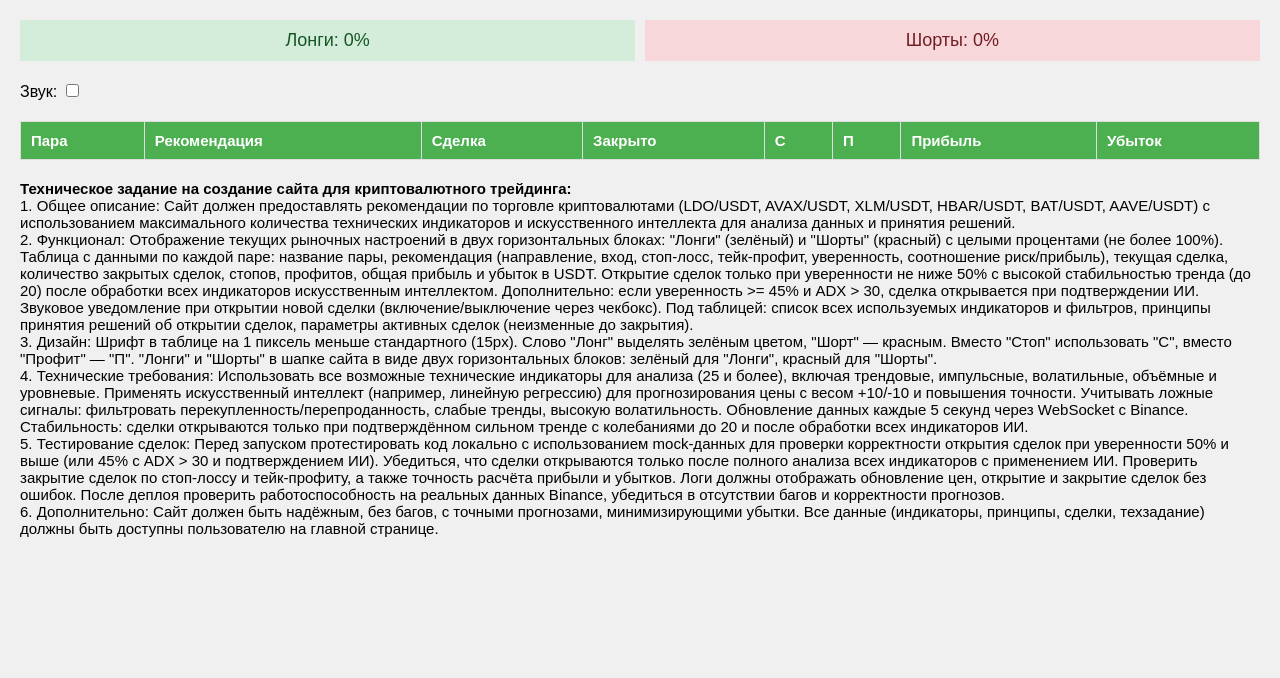
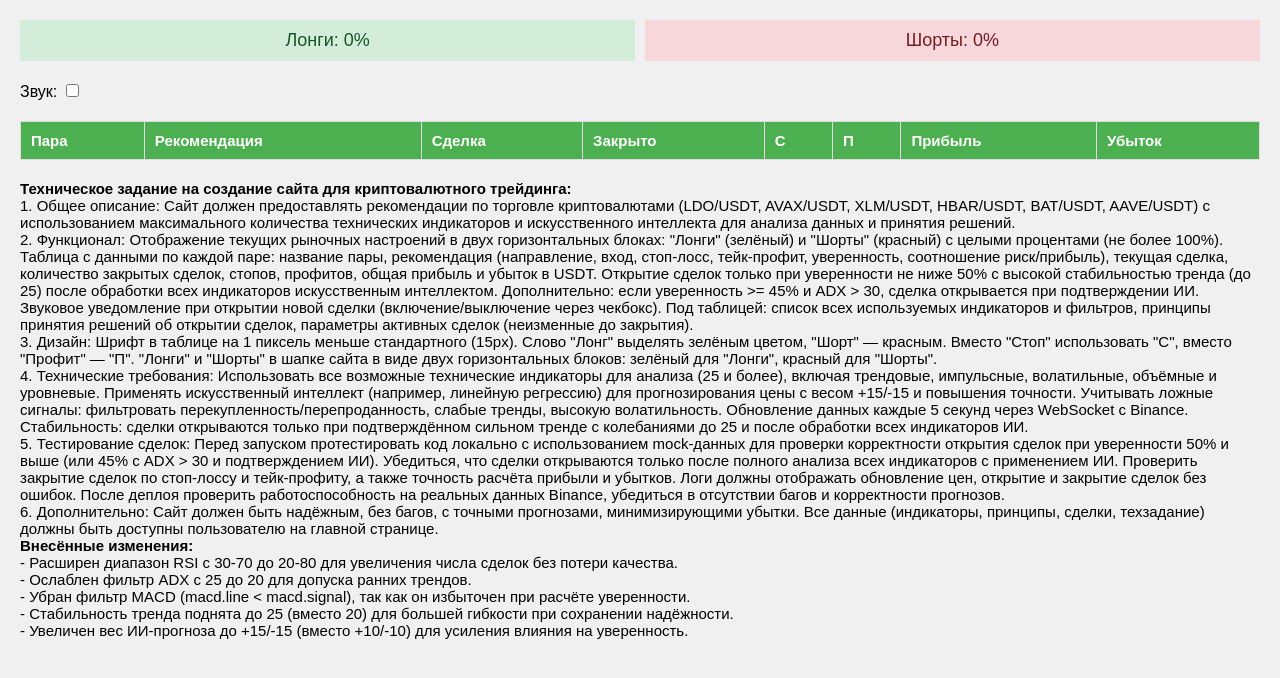
Before and after one commit to rvs82/crypto-analysis, a website: page public/index.html in a window 1280 px wide. Drawn offline with Linux system fonts and the light colour scheme; no server answers.

Commit message:
Update index.html

```diff
--- a/public/index.html
+++ b/public/index.html
@@ -44,11 +44,17 @@
     <div id="techSpec">
         <strong>Техническое задание на создание сайта для криптовалютного трейдинга:</strong><br>
         1. Общее описание: Сайт должен предоставлять рекомендации по торговле криптовалютами (LDO/USDT, AVAX/USDT, XLM/USDT, HBAR/USDT, BAT/USDT, AAVE/USDT) с использованием максимального количества технических индикаторов и искусственного интеллекта для анализа данных и принятия решений.<br>
-        2. Функционал: Отображение текущих рыночных настроений в двух горизонтальных блоках: "Лонги" (зелёный) и "Шорты" (красный) с целыми процентами (не более 100%). Таблица с данными по каждой паре: название пары, рекомендация (направление, вход, стоп-лосс, тейк-профит, уверенность, соотношение риск/прибыль), текущая сделка, количество закрытых сделок, стопов, профитов, общая прибыль и убыток в USDT. Открытие сделок только при уверенности не ниже 50% с высокой стабильностью тренда (до 20) после обработки всех индикаторов искусственным интеллектом. Дополнительно: если уверенность >= 45% и ADX > 30, сделка открывается при подтверждении ИИ. Звуковое уведомление при открытии новой сделки (включение/выключение через чекбокс). Под таблицей: список всех используемых индикаторов и фильтров, принципы принятия решений об открытии сделок, параметры активных сделок (неизменные до закрытия).<br>
+        2. Функционал: Отображение текущих рыночных настроений в двух горизонтальных блоках: "Лонги" (зелёный) и "Шорты" (красный) с целыми процентами (не более 100%). Таблица с данными по каждой паре: название пары, рекомендация (направление, вход, стоп-лосс, тейк-профит, уверенность, соотношение риск/прибыль), текущая сделка, количество закрытых сделок, стопов, профитов, общая прибыль и убыток в USDT. Открытие сделок только при уверенности не ниже 50% с высокой стабильностью тренда (до 25) после обработки всех индикаторов искусственным интеллектом. Дополнительно: если уверенность >= 45% и ADX > 30, сделка открывается при подтверждении ИИ. Звуковое уведомление при открытии новой сделки (включение/выключение через чекбокс). Под таблицей: список всех используемых индикаторов и фильтров, принципы принятия решений об открытии сделок, параметры активных сделок (неизменные до закрытия).<br>
         3. Дизайн: Шрифт в таблице на 1 пиксель меньше стандартного (15px). Слово "Лонг" выделять зелёным цветом, "Шорт" — красным. Вместо "Стоп" использовать "С", вместо "Профит" — "П". "Лонги" и "Шорты" в шапке сайта в виде двух горизонтальных блоков: зелёный для "Лонги", красный для "Шорты".<br>
-        4. Технические требования: Использовать все возможные технические индикаторы для анализа (25 и более), включая трендовые, импульсные, волатильные, объёмные и уровневые. Применять искусственный интеллект (например, линейную регрессию) для прогнозирования цены с весом +10/-10 и повышения точности. Учитывать ложные сигналы: фильтровать перекупленность/перепроданность, слабые тренды, высокую волатильность. Обновление данных каждые 5 секунд через WebSocket с Binance. Стабильность: сделки открываются только при подтверждённом сильном тренде с колебаниями до 20 и после обработки всех индикаторов ИИ.<br>
+        4. Технические требования: Использовать все возможные технические индикаторы для анализа (25 и более), включая трендовые, импульсные, волатильные, объёмные и уровневые. Применять искусственный интеллект (например, линейную регрессию) для прогнозирования цены с весом +15/-15 и повышения точности. Учитывать ложные сигналы: фильтровать перекупленность/перепроданность, слабые тренды, высокую волатильность. Обновление данных каждые 5 секунд через WebSocket с Binance. Стабильность: сделки открываются только при подтверждённом сильном тренде с колебаниями до 25 и после обработки всех индикаторов ИИ.<br>
         5. Тестирование сделок: Перед запуском протестировать код локально с использованием mock-данных для проверки корректности открытия сделок при уверенности 50% и выше (или 45% с ADX > 30 и подтверждением ИИ). Убедиться, что сделки открываются только после полного анализа всех индикаторов с применением ИИ. Проверить закрытие сделок по стоп-лоссу и тейк-профиту, а также точность расчёта прибыли и убытков. Логи должны отображать обновление цен, открытие и закрытие сделок без ошибок. После деплоя проверить работоспособность на реальных данных Binance, убедиться в отсутствии багов и корректности прогнозов.<br>
-        6. Дополнительно: Сайт должен быть надёжным, без багов, с точными прогнозами, минимизирующими убытки. Все данные (индикаторы, принципы, сделки, техзадание) должны быть доступны пользователю на главной странице.
+        6. Дополнительно: Сайт должен быть надёжным, без багов, с точными прогнозами, минимизирующими убытки. Все данные (индикаторы, принципы, сделки, техзадание) должны быть доступны пользователю на главной странице.<br>
+        <strong>Внесённые изменения:</strong><br>
+        - Расширен диапазон RSI с 30-70 до 20-80 для увеличения числа сделок без потери качества.<br>
+        - Ослаблен фильтр ADX с 25 до 20 для допуска ранних трендов.<br>
+        - Убран фильтр MACD (macd.line < macd.signal), так как он избыточен при расчёте уверенности.<br>
+        - Стабильность тренда поднята до 25 (вместо 20) для большей гибкости при сохранении надёжности.<br>
+        - Увеличен вес ИИ-прогноза до +15/-15 (вместо +10/-10) для усиления влияния на уверенность.
     </div>
 
     <script>
@@ -97,14 +103,14 @@
                     document.getElementById('indicators').innerHTML = `
                         <strong>Индикаторы и фильтры:</strong><br>
                         RSI, MACD, ADX, ATR, EMA, SMA, Bollinger Bands, Stochastic, CCI, Williams %R, ROC, Momentum, OBV, Parabolic SAR, Ichimoku Cloud, VWAP, CMO, MFI, TRIX, Keltner Channels, Donchian Channels, Aroon, Chaikin Oscillator, Ultimate Oscillator, Linear Regression Slope<br>
-                        Фильтры: RSI 30-70, ADX > 25, ATR/цена < 5%, MACD > сигнала, Stochastic 20-80, CCI -100..100, Williams %R -80..-20, цена в Bollinger Bands и Keltner Channels, MFI 20-80
+                        Фильтры: RSI 20-80, ADX > 20, ATR/цена < 5%, Stochastic 20-80, CCI -100..100, Williams %R -80..-20, цена в Bollinger Bands и Keltner Channels, MFI 20-80
                     `;
 
                     document.getElementById('principles').innerHTML = `
                         <strong>Принципы открытия сделок:</strong><br>
-                        1. Уверенность ≥ 50% (все индикаторы, ИИ-прогноз с весом +10/-10, новости).<br>
-                        2. Стабильность тренда ≤ 20 (за 10 свечей).<br>
-                        3. RSI 30-70, ADX > 25, ATR/цена < 5%, MACD > сигнала.<br>
+                        1. Уверенность ≥ 50% (все индикаторы, ИИ-прогноз с весом +15/-15, новости).<br>
+                        2. Стабильность тренда ≤ 25 (за 10 свечей).<br>
+                        3. RSI 20-80, ADX > 20, ATR/цена < 5%.<br>
                         4. Stochastic 20-80, CCI -100..100, Williams %R -80..-20.<br>
                         5. Цена в Bollinger Bands и Keltner Channels, MFI 20-80.<br>
                         6. Прогноз ИИ: рост для Лонг, падение для Шорт.<br>
```
